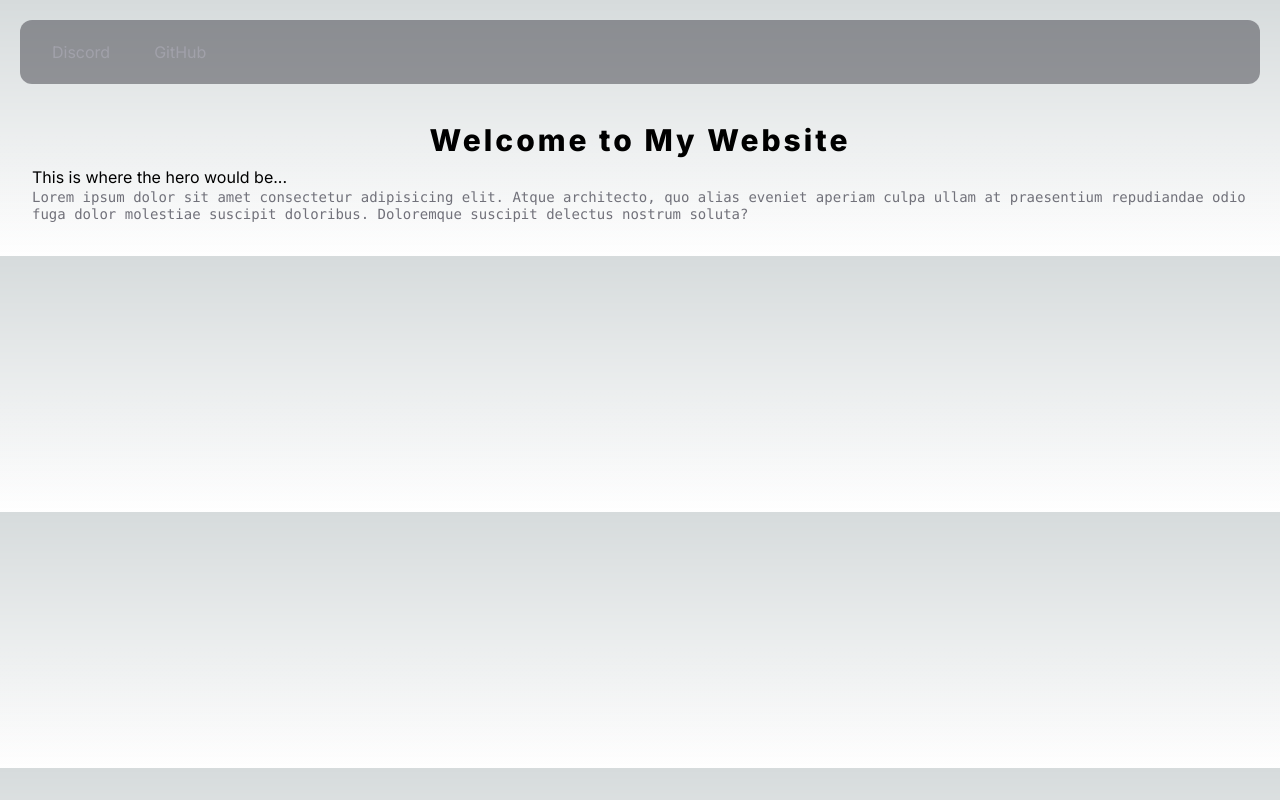
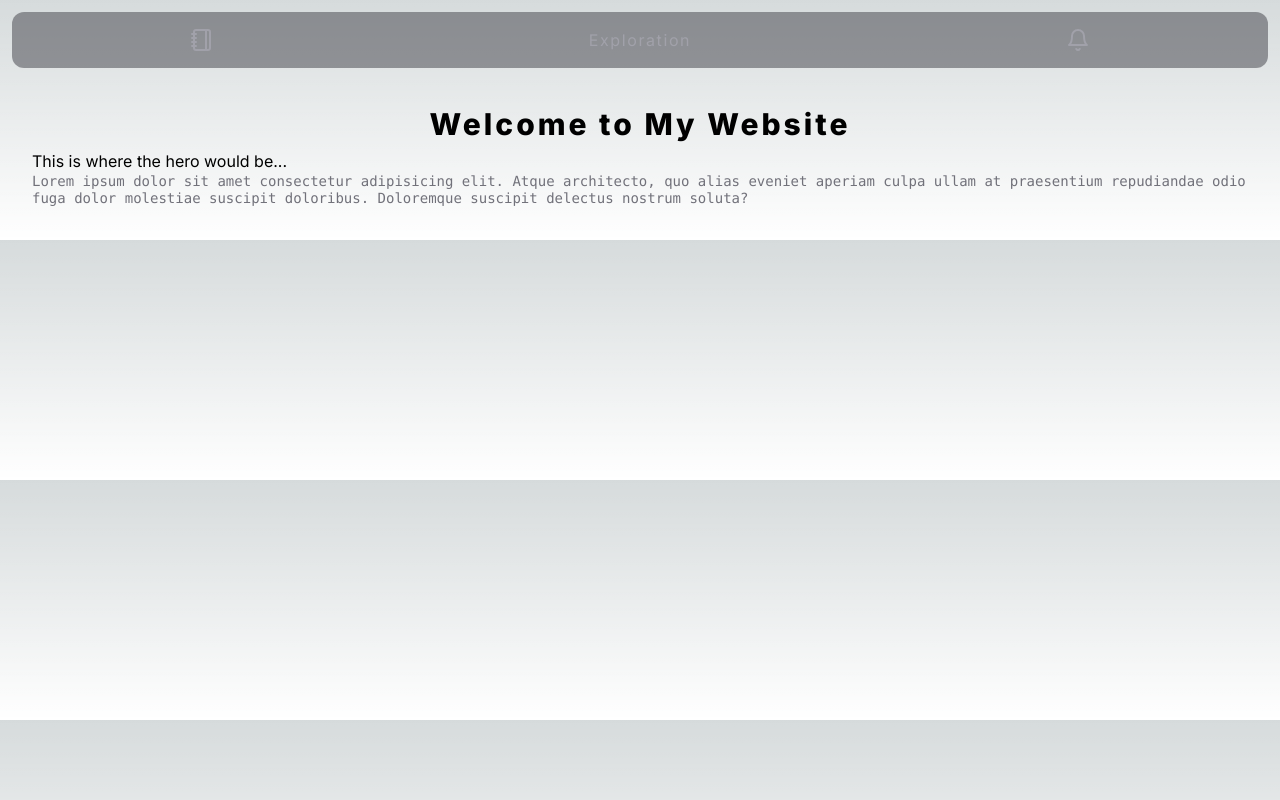
Before and after one commit to gm-walker/exploration_website, a Next.js app: page / in a window 1280 px wide. Built offline with nearby package versions, Linux system fonts and the light colour scheme.

Commit message:
<feat> Added links + organized them better

```diff
--- a/src/components/navbar.tsx
+++ b/src/components/navbar.tsx
@@ -2,10 +2,21 @@ import Link from "next/link";
 
 export default function Navbar(){
     return(
-        <nav className="flex-auto gap-9 bg-zinc-700/50 p-5 m-5 rounded-xl *:rounded-xl *:p-3 *:mr-5 *:text-zinc-400  justify-around">
-            <Link href="https://discord.com/" className="hover:text-zinc-200 hover:ring-zinc-500 hover:ring-2">Discord</Link>
-            <Link href="https://github.com/gm-walker" className="hover:text-zinc-200 hover:ring-zinc-500/50 hover:ring-2">GitHub</Link>
-            <Link href=""></Link>
+        <nav className="flex flex-row *:align-center justify-around gap-9 bg-zinc-700/50 p-2 m-3 rounded-xl *:rounded-xl *:p-1 *:m-1 *:text-zinc-400">
+            <Link
+            href=""
+            className="
+                flex-none
+                justify-center
+                hover:text-zinc-200">
+            <svg xmlns="http://www.w3.org/2000/svg" width="24" height="24" viewBox="0 0 24 24" fill="none" stroke="currentColor" stroke-width="2" stroke-linecap="round" stroke-linejoin="round" className="lucide lucide-notebook"><path d="M2 6h4"/><path d="M2 10h4"/><path d="M2 14h4"/><path d="M2 18h4"/><rect width="16" height="20" x="4" y="2" rx="2"/><path d="M16 2v20"/></svg>
+            </Link>
+            <Link href="/" className="
+                tracking-widest
+                hover:text-zinc-200">
+            Exploration</Link>
+            <button><svg xmlns="http://www.w3.org/2000/svg" width="24" height="24" viewBox="0 0 24 24" fill="none" stroke="currentColor" stroke-width="2" stroke-linecap="round" stroke-linejoin="round" className="lucide lucide-bell"><path d="M6 8a6 6 0 0 1 12 0c0 7 3 9 3 9H3s3-2 3-9"/><path d="M10.3 21a1.94 1.94 0 0 0 3.4 0"/></svg></button>
+
         </nav>
     );
 }
```
